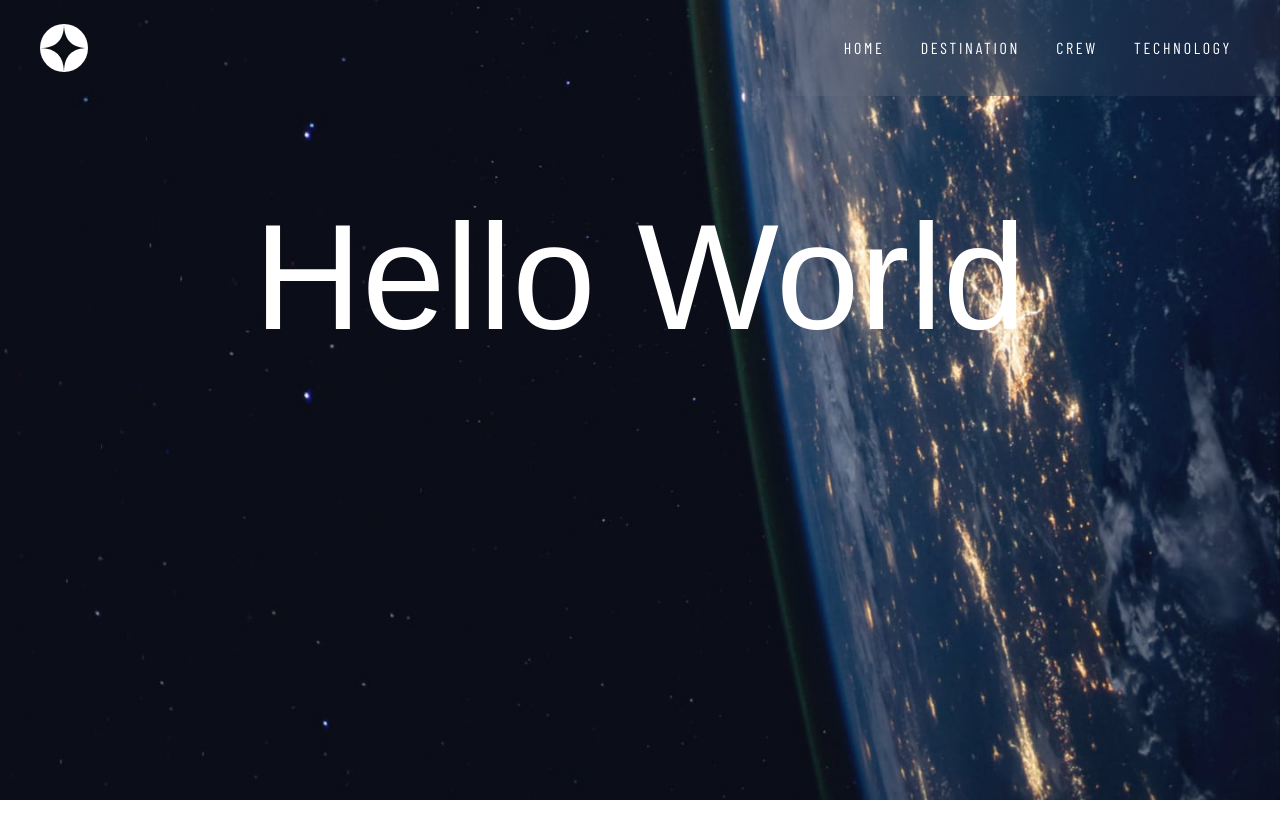
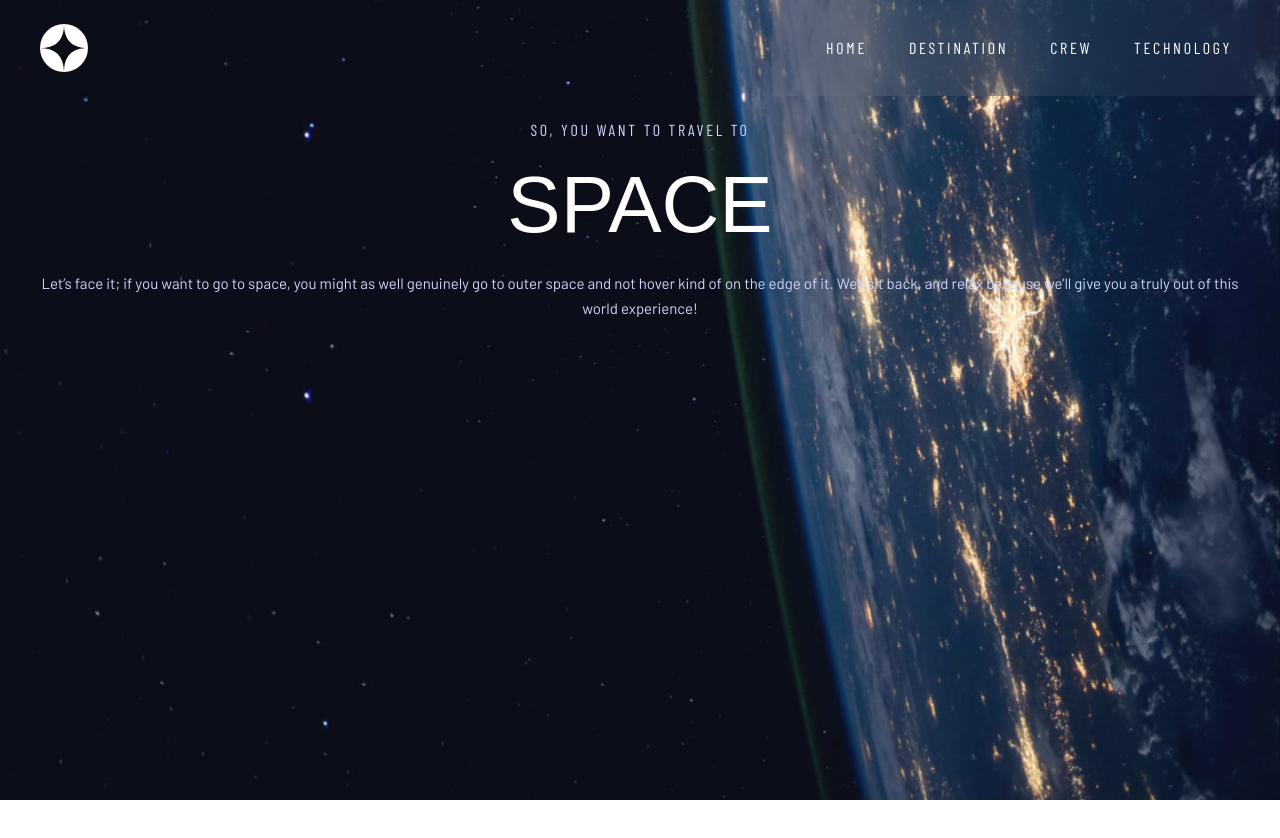
Before and after one commit to sfmayke/space-tourism-website, a Next.js app: page / in a window 1280 px wide. Shown: the top 838 px of the page. Built offline with nearby package versions, Linux system fonts and the light colour scheme; a web font is replaced by a local one.

Commit message:
🚧  (layout): implementation

```diff
--- /dev/null
+++ b/src/app/crew/page.tsx
@@ -0,0 +1,3 @@
+export default function Crew() {
+  return <h1>crew</h1>;
+}
--- a/src/app/layout.tsx
+++ b/src/app/layout.tsx
@@ -1,4 +1,4 @@
-import Navbar from "@/components/layout/navbar";
+import Navbar from "@/components/navbar";
 import "./globals.css";
 import { Bellefair, Barlow_Condensed, Barlow } from "next/font/google";
 
@@ -31,7 +31,7 @@ export default function RootLayout({
     >
       <body className={bellefair.className}>
         <Navbar />
-        <main className="flex min-h-screen flex-col items-center justify-between p-24">
+        <main className="flex min-h-screen flex-col items-center justify-between p-6 desktop:p-24">
           {children}
         </main>
       </body>
--- a/src/app/page.tsx
+++ b/src/app/page.tsx
@@ -15,7 +15,18 @@ export default function Home() {
           alt="home-background-space"
         />
       </picture>
-      <h1>Hello World</h1>
+      <article className="flex flex-col items-center gap-4">
+        <p className="font-barlow-condensed text-nav text-secondary">
+          SO, YOU WANT TO TRAVEL TO
+        </p>
+        <h2 className="text-[80px] leading-[100px]">SPACE</h2>
+        <p className="text-center font-barlow text-body text-secondary">
+          Let’s face it; if you want to go to space, you might as well genuinely
+          go to outer space and not hover kind of on the edge of it. Well sit
+          back, and relax because we’ll give you a truly out of this world
+          experience!
+        </p>
+      </article>
     </>
   );
 }
--- a/src/components/icons/LogoSvgIcon.tsx
+++ b/src/components/icons/logo.tsx
@@ -1,6 +1,10 @@
-export default function Logo() {
+export default function LogoSvgIcon({ className }: { className: string }) {
   return (
-    <svg xmlns="http://www.w3.org/2000/svg" width="48" height="48">
+    <svg
+      xmlns="http://www.w3.org/2000/svg"
+      viewBox="0 0 48 48"
+      className={className}
+    >
       <g fill="none" fillRule="evenodd">
         <circle cx="24" cy="24" r="24" fill="#FFF" />
         <path
--- /dev/null
+++ b/src/components/nav-link.tsx
@@ -0,0 +1,21 @@
+"use client";
+
+import Link from "next/link";
+import { PropsWithChildren } from "react";
+import { useSelectedLayoutSegment } from "next/navigation";
+
+interface NavLinkProps extends PropsWithChildren {
+  href: string;
+}
+
+export default function NavLink({ href, children }: NavLinkProps) {
+  const segment = useSelectedLayoutSegment();
+
+  console.log("segment -->", segment);
+
+  return (
+    <Link className="tablet:flex" href={href}>
+      {children}
+    </Link>
+  );
+}
--- a/src/components/layout/navbar/index.tsx
+++ b/src/components/navbar.tsx
@@ -1,6 +1,6 @@
-import Logo from "@/components/icons/LogoSvgIcon";
-import MobileMenuSvgIcon from "@/components/icons/MobileMenuSvgIcon";
-import Link from "next/link";
+import Logo from "@/components/icons/logo";
+import MobileMenuSvgIcon from "@/components/icons/mobile-menu";
+import NavLink from "./nav-link";
 
 type NavItem = {
   href: string;
@@ -35,12 +35,13 @@ export default function Navbar() {
   return (
     <nav>
       <div className="flex items-center justify-between p-6 tablet:p-0 tablet:pl-10 desktop:pl-14 desktop:pt-10">
-        <Logo />
+        <Logo className="h-10 w-10 tablet:h-12 tablet:w-12" />
         <ul className="hidden h-24 items-center bg-white/5 font-barlow-condensed text-nav uppercase backdrop-blur-2xl tablet:flex tablet:gap-9 tablet:px-12 tablet:py-10 desktop:gap-12 desktop:pl-32 desktop:pr-40">
           {navegation.map(({ href, label, number }) => (
-            <Link href={href}>
-              <span className="font-bold tablet:hidden">{number}</span> {label}
-            </Link>
+            <NavLink href={href}>
+              <span className="hidden font-bold desktop:flex">{number}</span>
+              &nbsp;{label}
+            </NavLink>
           ))}
         </ul>
         <MobileMenuSvgIcon className="tablet:hidden" />
--- a/tailwind.config.js
+++ b/tailwind.config.js
@@ -14,14 +14,14 @@ module.exports = {
       },
       fontSize: {
         h1: ["9.375rem", { lineHeight: "10.744rem" }],
-        h2: ["6.25rem", { lineHeight: "7.163rem" }],
+        h2: ["6.25rem", { lineHeight: "7.188rem" }],
         h3: ["3.5rem", { lineHeight: "4.011rem" }],
         h4: ["4.011rem", { lineHeight: "2.292rem" }],
         h5: ["1.75rem", { lineHeight: "2.1rem", letterSpacing: "0.295rem" }],
         sh1: ["1.75rem", { lineHeight: "2.006rem" }],
         sh2: ["0.875rem", { lineHeight: "1.05rem", letterSpacing: "0.148rem" }],
         nav: ["1rem", { lineHeight: "1.2rem", letterSpacing: "0.169rem" }],
-        body: ["1.125rem", { lineHeight: "2rem" }],
+        body: ["0.938rem", { lineHeight: "1.563rem" }],
       },
       fontFamily: {
         barlow: ["var(--font-barlow)"],
```
Also changed, not shown: src/app/destination/page.tsx (added), src/app/technology/page.tsx (added), src/components/icons/mobile-menu.tsx (renamed from src/components/icons/MobileMenuSvgIcon.tsx).
